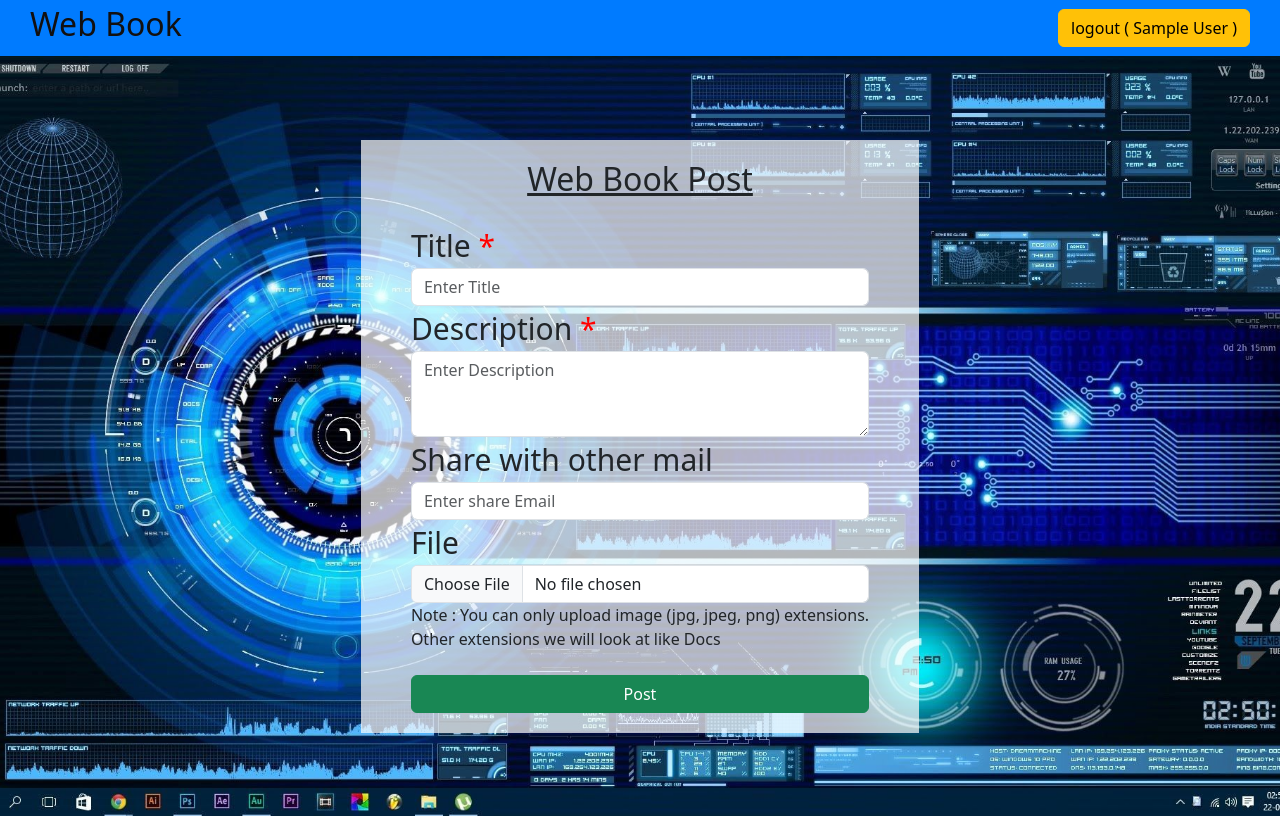
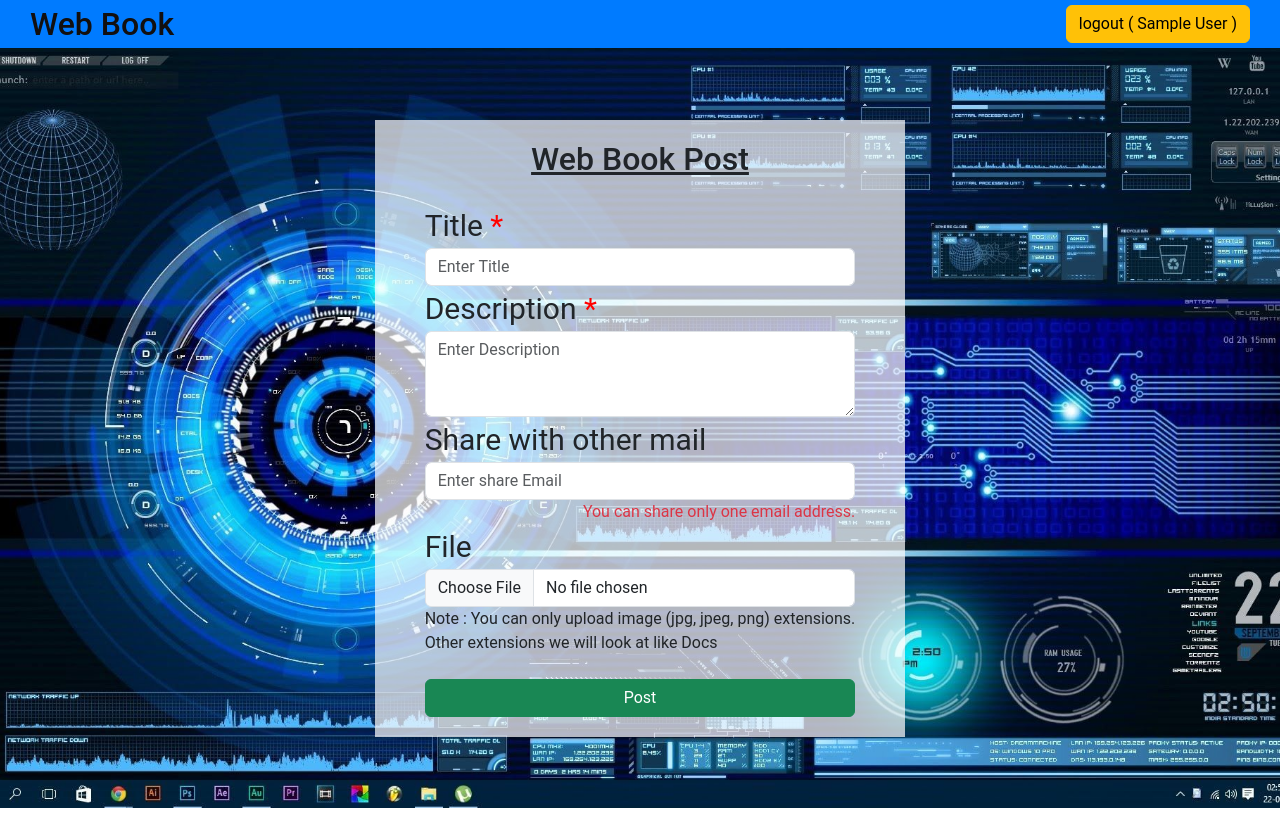
Before and after one commit to ritendragour/CRUD, a PHP site: page /post.php in a window 1280 px wide. Run offline with PHP 8.4, Linux system fonts and the light colour scheme; the visitor is signed in with stand-in values (Sample User, id 1); data comes from the database, SQL or seed files in the repository.

Commit message:
remove header margin

```diff
--- a/home.php
+++ b/home.php
@@ -107,7 +107,7 @@
 <body>
     <div class="upper">
         <div class="loginHeader">
-            <a href="home.php"><h2><?=$company_name?></h2></a>
+            <a href="home.php"><h2  class="m-0"><?=$company_name?></h2></a>
             <a href="logout.php"><button class="btn btn-warning">logout <?php echo"( ".$_SESSION['fullname']." )";?></button></a>
         </div>
         <div class="seoc">
--- a/post.php
+++ b/post.php
@@ -57,6 +57,9 @@
     <meta name="viewport" content="width=device-width, initial-scale=1.0">
     <title>Post</title>
     <style>
+        *{
+            font-family: 'Roboto', sans-serif;
+        }
         .loginHeader {
             display: flex;
             align-items: center;
@@ -100,7 +103,7 @@
 </head>
 <body>
     <div class="loginHeader">
-            <a href="home.php"><h2><?=$company_name?></h2></a>
+            <a href="home.php"><h2 class="m-0"><?=$company_name?></h2></a>
             <a href="logout.php"><button class="btn btn-warning">logout <?php echo"( ".$_SESSION['fullname']." )";?></button></a>
     </div>
     <div class="lower">
@@ -123,6 +126,7 @@
 
             <label for="">Share with other mail</label>
             <input type="text" name="share_id" class="form-control" placeholder="Enter share Email">
+            <p class="text-danger text-right" style="text-align: end;margin:0px">You can share only one email address.</p>
 
             <label for="">File</label>
             <input type="file" name='file' class="form-control" >
--- a/user.php
+++ b/user.php
@@ -25,13 +25,13 @@
         .main-container{
             display: flex;
             justify-content: space-between;
-            padding: 0px 20px;
+            padding: 5px 30px;
             align-items: center;
             background-color:#007bff;
         }
         a h2{
             text-decoration: none;
-            color: white;
+            color: black;
             font-weight: 600;
         }
         table {
@@ -114,7 +114,7 @@
             }
     ?>
     <div class="main-container">
-        <a href="home.php" style="text-decoration: none;"><h2><?=$company_name?></h2></a>
+        <a href="home.php" style="text-decoration: none;"><h2 class="m-0"><?=$company_name?></h2></a>
 
         <!-- admin -->
         <?php if(($_SESSION['mail'] == $SuperAdminEmail)){ ?>
```
Also changed, not shown: systemconfig.php (+5 -5 lines).
